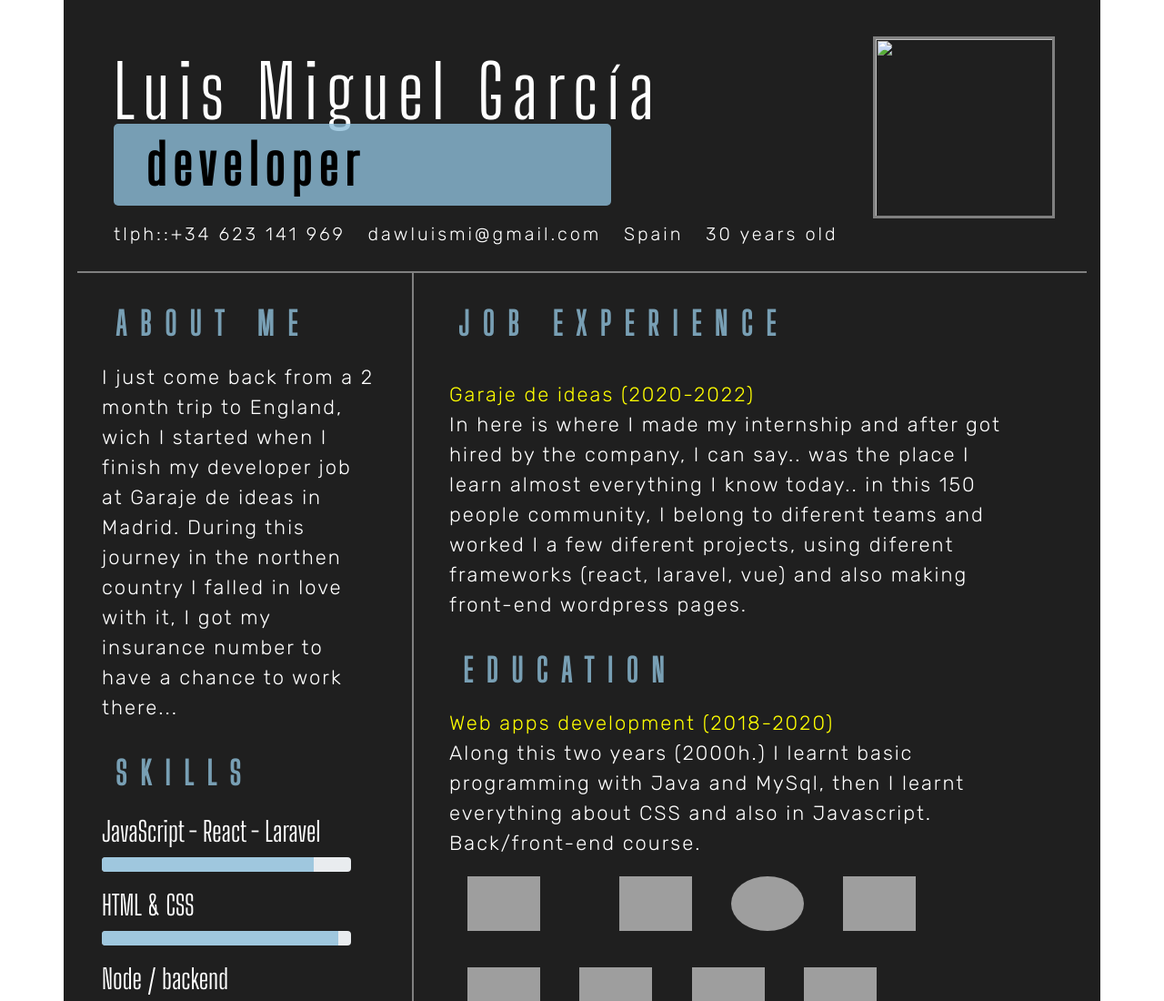
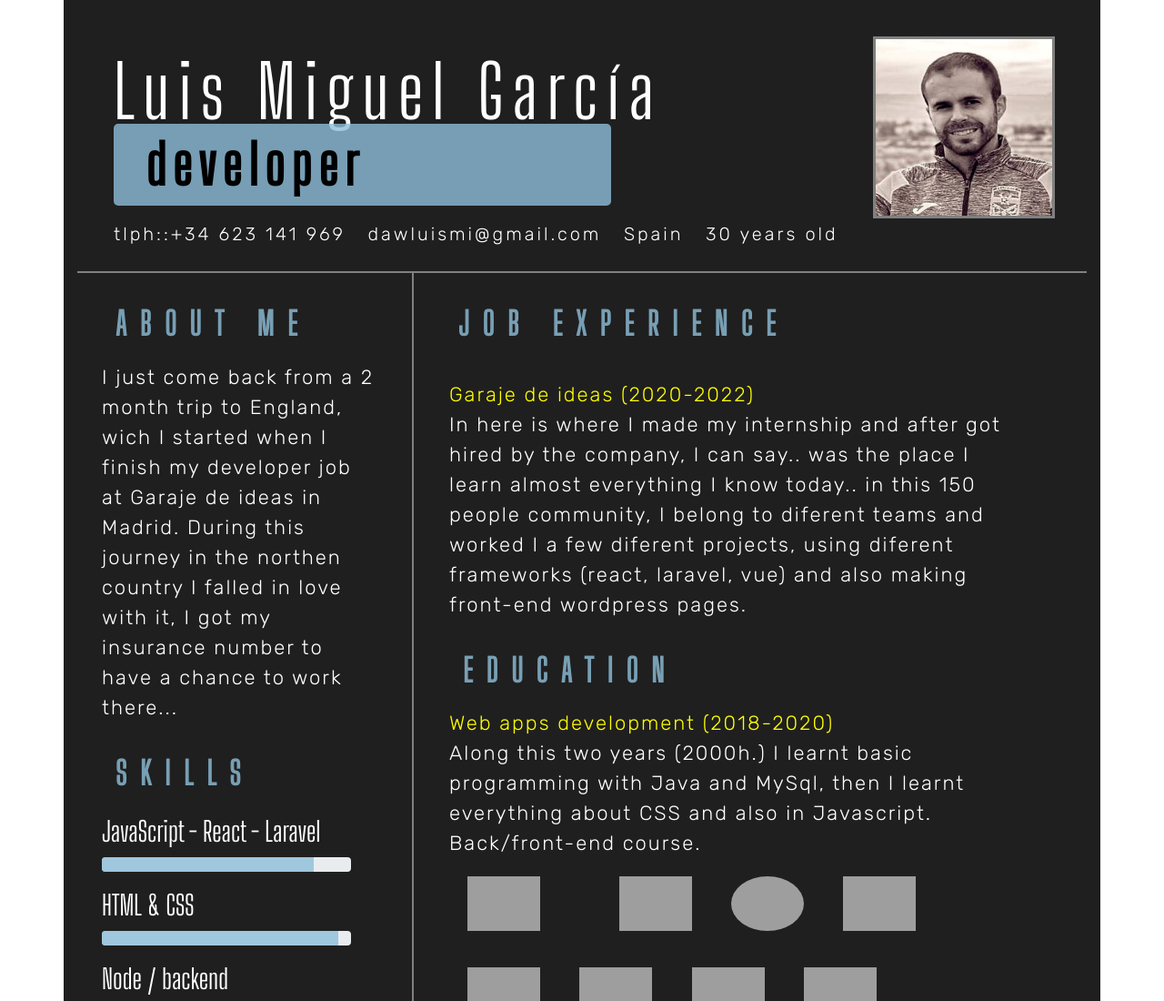
Before and after one commit to Luismi-Hub/cveng, a plain HTML site: page index.html in a window 1280 px wide. Shown: the top 1100 px of the page at 91% size. Drawn offline with nearby package versions, Linux system fonts and the light colour scheme; grey boxes are pictures that could not be loaded.

Commit message:
Update index.html

```diff
--- a/index.html
+++ b/index.html
@@ -41,7 +41,7 @@
                     Spain &nbsp; 30 years old</p>
             </div>
             <div class="col-1">
-                <img class="image" src="foto.jpeg" alt="">
+                <img class="image" src="foto.jpg" alt="">
             </div>
 
         </div>
```
